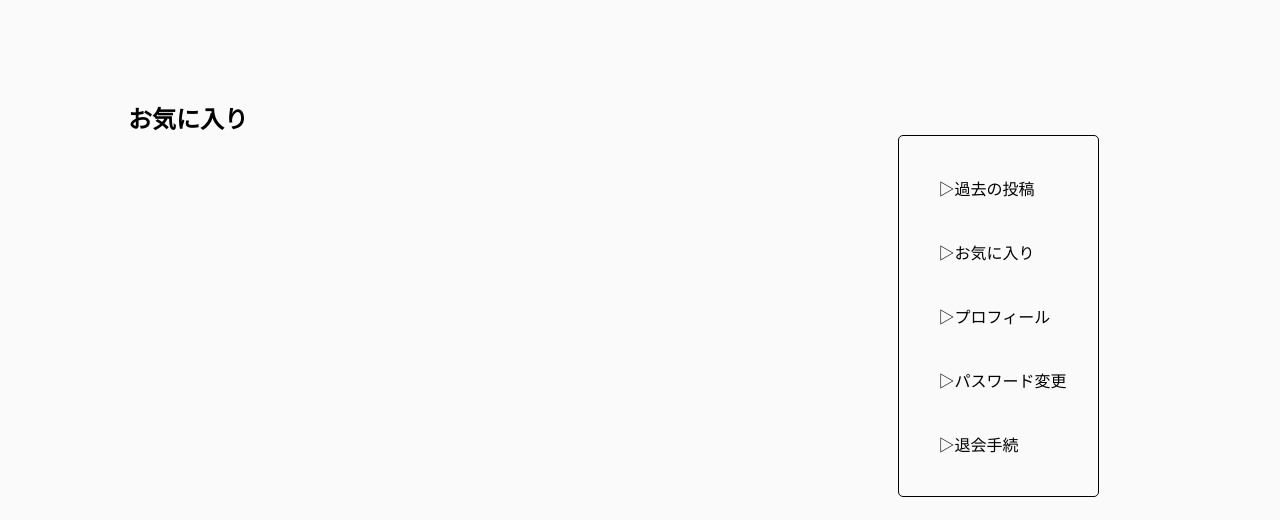
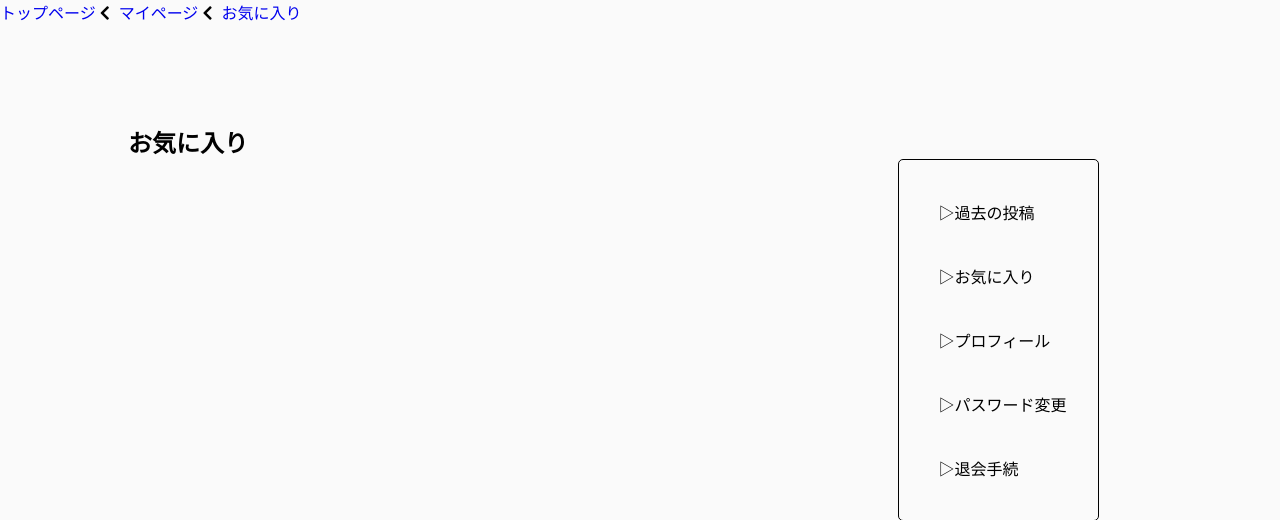
Before and after one commit to XIAO100he/Locigram, a PHP site: page /likeItem.php in a window 1280 px wide. Shown: the part 81-601 px from the top of the page. Run offline with PHP 8.4, Linux system fonts and the light colour scheme; the visitor is signed in with stand-in values (Sample User, id 1); data that the repository does not hold is empty; some libraries are stand-ins or nearby versions.

Commit message:
edit like

```diff
--- a/function.php
+++ b/function.php
@@ -461,7 +461,7 @@ function likePost(){
 	debug('お気に入りの投稿を表示します');
 	try{
 		$dbh = dbConnect();
-		$sql = 'SELECT  l.post_id , l.user_id , p.name AS post, u.name AS users FROM `like` WHERE l.delete_flg = 0';
+		$sql = 'SELECT * FROM `like` AS l LEFT JOIN post AS p ON (l.post_id = p.id) LEFT JOIN users AS u ON (l.user_id = u.id) WHERE l.delete_flg = 0';
 		$data = array();
 		$stmt = queryPost($dbh, $sql, $data);
 		if($stmt){
--- a/likeItem.php
+++ b/likeItem.php
@@ -32,6 +32,14 @@ require('head.php');
 	<?php
 	require('header.php');
 	?>
+<!--	パンくずリスト-->
+	<div class="breadcrumd">
+		<span class="bread past"><a href="index.php" class=''>トップページ</a></span>
+		<span><i class="fas fa-chevron-left"></i></span>
+		<span class="bread past"><a href="mypage.php" class=''>マイページ</a></span>
+		<span><i class="fas fa-chevron-left"></i></span>
+		<span class="bread now"><a href="#" class=''>お気に入り</a></span>
+	</div>
 	<div class="main-wrapper">
 		<h2>お気に入り</h2>
 		<!--メインボックス-->
```
